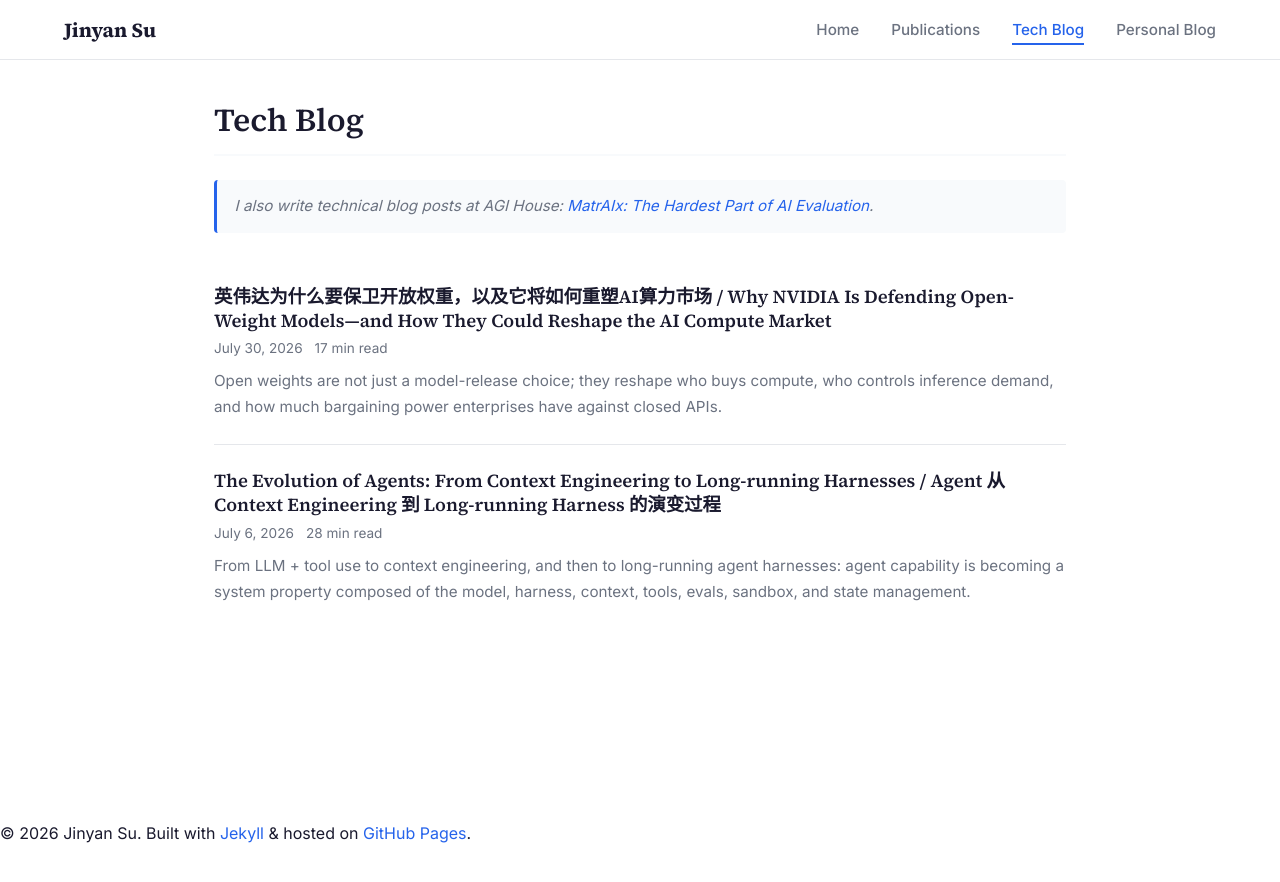
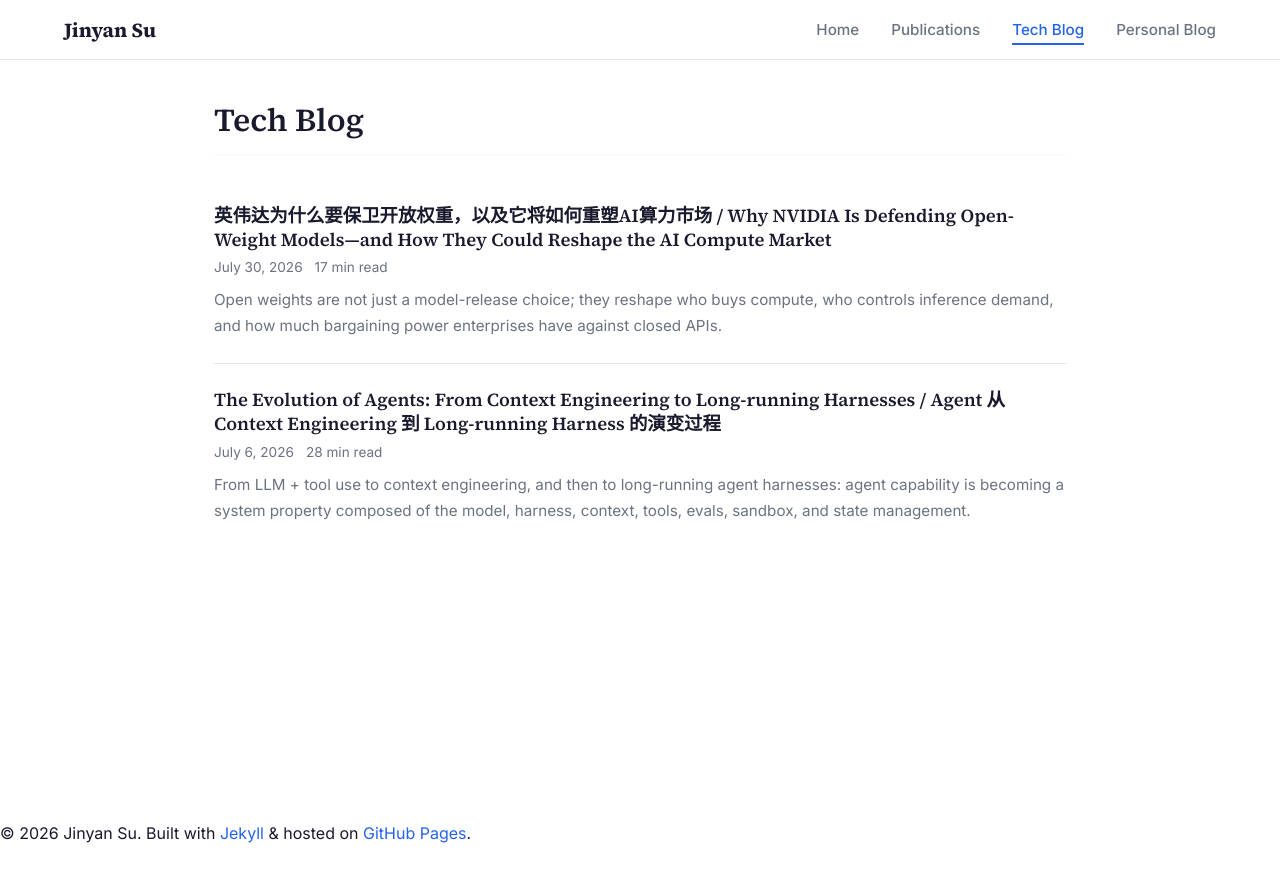
Before and after one commit to JinyanSu1/jinyansu1.github.io, a Jekyll site: the page built from learning-notes.html, in a window 1280 px wide. Shown: the top 882 px of the page. Built offline with Jekyll 4.4.1, drawn with Linux system fonts in a browser that asks for light colours.

Commit message:
Remove AGI House note from Tech Blog page
Co-Authored-By: Claude Fable 5 <noreply@anthropic.com>

```diff
--- a/learning-notes.html
+++ b/learning-notes.html
@@ -5,8 +5,6 @@ permalink: /technical-blog/
 ---
 <div class="blog-container">
   <h1 class="page-title">Tech Blog</h1>
-
-  <p class="blog-intro-note"><em>I also write technical blog posts at AGI House: <a href="https://www.agihouse.org/blog/matraix-the-hardest-part-of-ai-evaluation" target="_blank" rel="noopener">MatrAIx: The Hardest Part of AI Evaluation</a>.</em></p>
 
   {% assign technical_posts = site.posts | where_exp: "post", "post.categories contains 'technical'" %}
 
```
